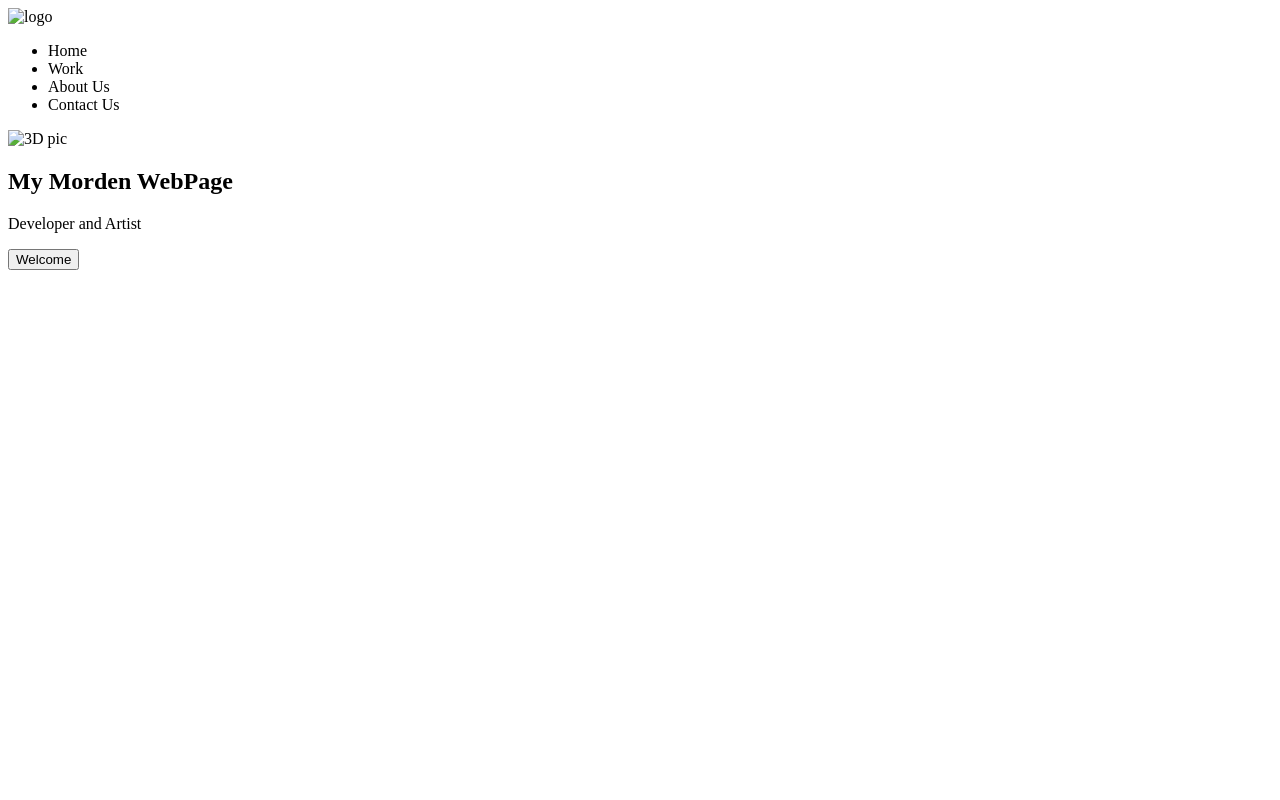
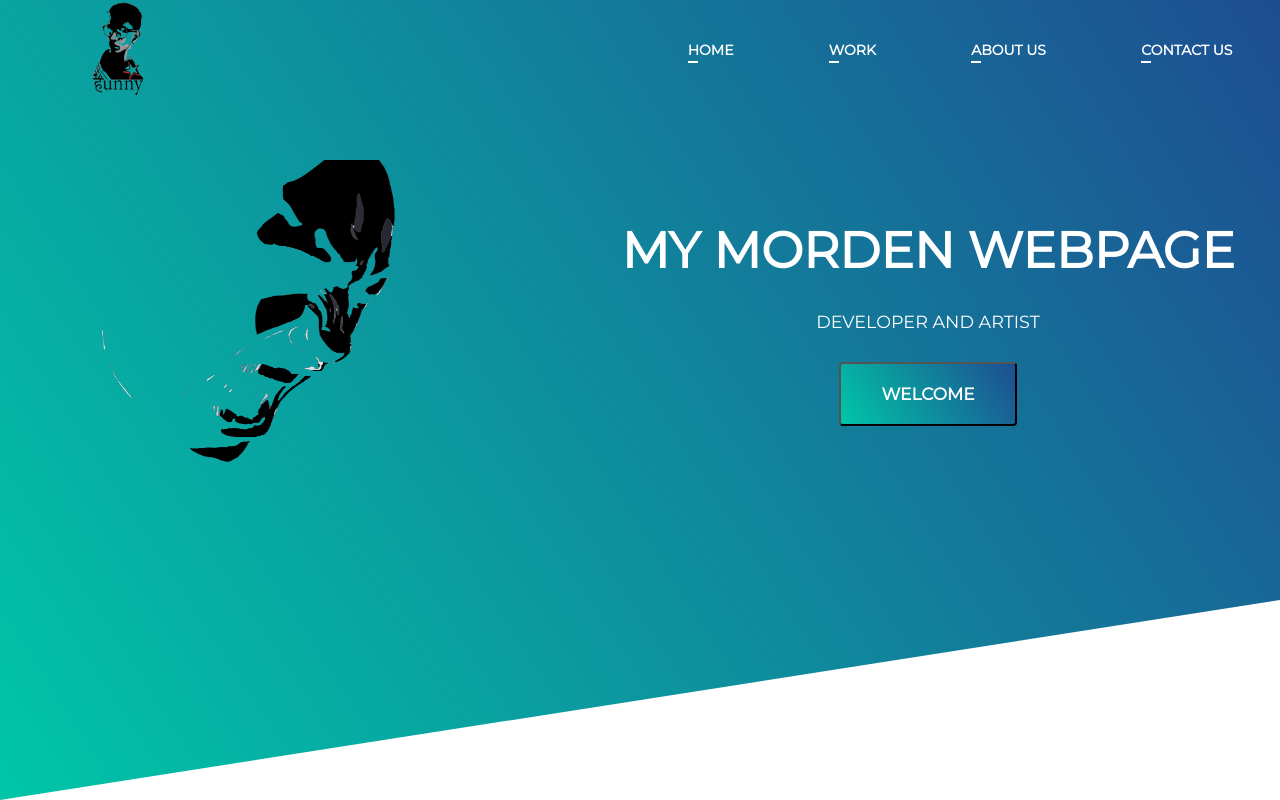
Before and after one commit to Hunny-rohilla/WebPages, a plain HTML site: page p3/Index.html in a window 1280 px wide. Drawn offline with Linux system fonts and the light colour scheme; the site is published under a folder, as on GitHub Pages, so addresses that start at the root find nothing.

Commit message:
change file path

```diff
--- a/p3/Index.html
+++ b/p3/Index.html
@@ -3,7 +3,7 @@
 <head>
     <meta charset="UTF-8">
     <meta name="viewport" content="width=device-width, initial-scale=1.0">
-    <link rel="stylesheet" href="\CSS\Style.css">
+    <link rel="stylesheet" href="CSS\Style.css">
     <link href="https://fonts.googleapis.com/css2?family=Montserrat&display=swap" rel="stylesheet">
     <title>Document</title>
 </head>
@@ -11,7 +11,7 @@
     <header>
         <nav>
             <div class="logo">
-            <img src="/Images/Hunny.png" alt="logo">
+            <img src="Images/Hunny.png" alt="logo">
             </div>
 
             <div class="menu">
@@ -26,7 +26,7 @@
         </nav>
         <section>
             <div class="left">
-                <img src="\Images\angry_face_by_ayashe-d2ydfff.png" alt="3D pic">
+                <img src="Images\angry_face_by_ayashe-d2ydfff.png" alt="3D pic">
             </div>
             <div class="right">
             <h1>My Morden WebPage</h1>
```
Also changed, not shown: p4/index.html (+3 -3 lines).
